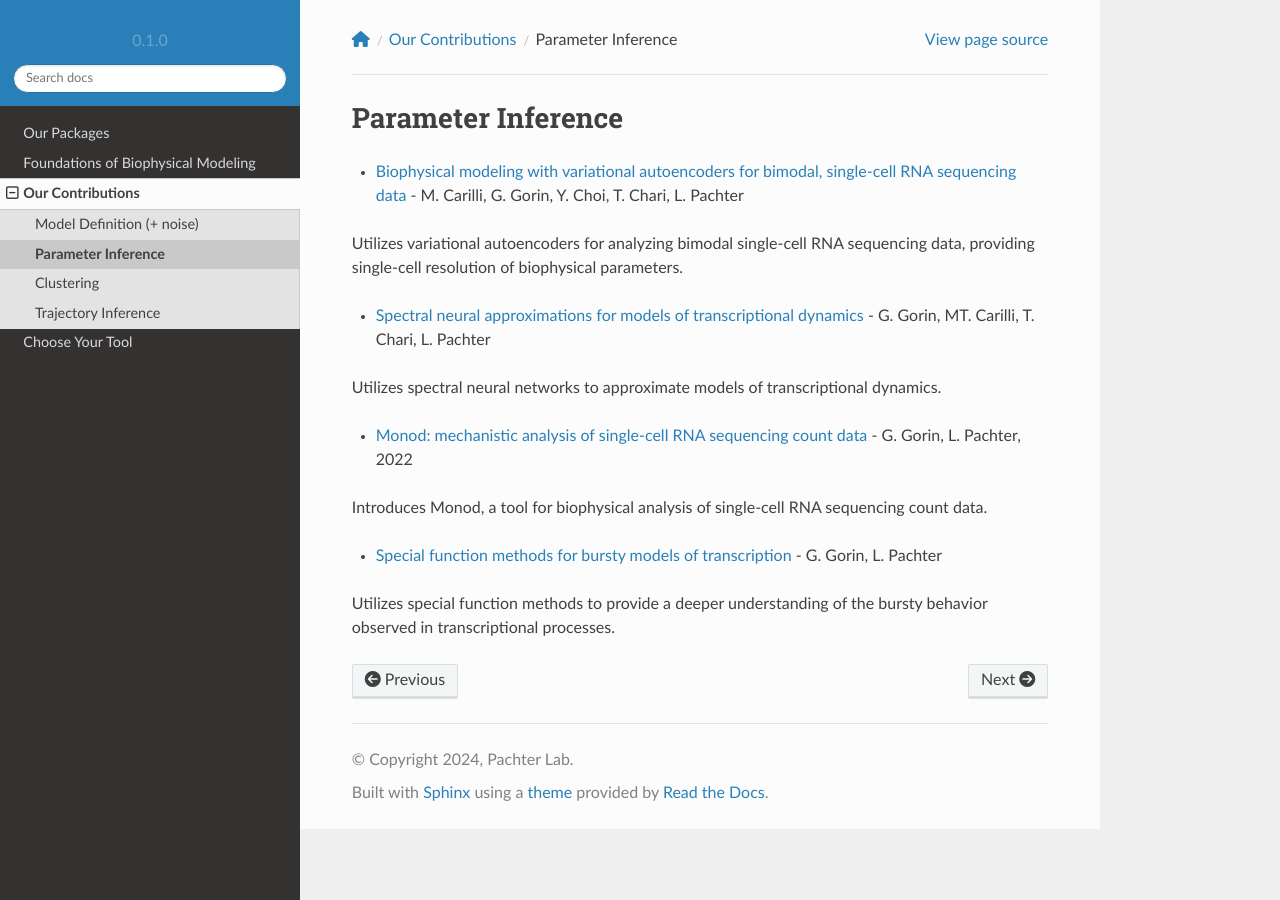
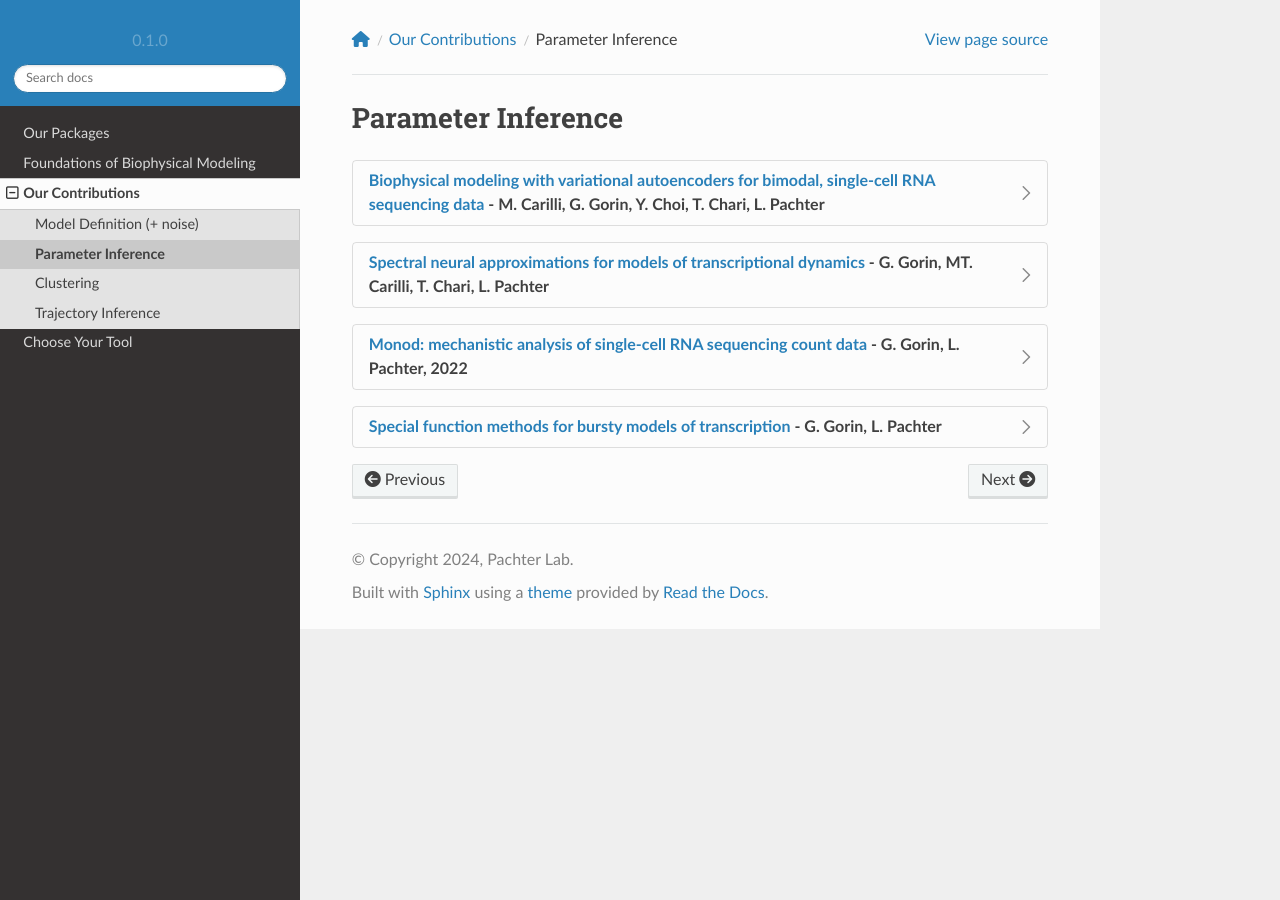
Before and after one commit to pachterlab/biophysics, a Sphinx documentation site: the page built from docs/source/contributions_parameter_inference.rst, in a window 1280 px wide. Built offline with Sphinx 7.4.7 and the Read the Docs theme 2.0.0, drawn with Linux system fonts in a browser that asks for light colours; nearby versions of some CDN libraries; pages that are not in the unit, such as notebooks, are missing from menus; part of the change alters nothing that is shown.

Commit message:
Update contributions_parameter_inference.rst

```diff
--- a/docs/source/contributions_parameter_inference.rst
+++ b/docs/source/contributions_parameter_inference.rst
@@ -1,18 +1,57 @@
 Parameter Inference
 =================================================================
 
-* `Biophysical modeling with variational autoencoders for bimodal, single-cell RNA sequencing data <https://www.biorxiv.org/content/10.1101/2023.01.13.523995v1>`_ - M. Carilli, G. Gorin, Y. Choi, T. Chari, L. Pachter
+.. dropdown:: `Biophysical modeling with variational autoencoders for bimodal, single-cell RNA sequencing data <https://www.biorxiv.org/content/10.1101/2023.01.13.523995v1>`_ - M. Carilli, G. Gorin, Y. Choi, T. Chari, L. Pachter
 
-Utilizes variational autoencoders for analyzing bimodal single-cell RNA sequencing data, providing single-cell resolution of biophysical parameters.
+  .. grid:: 2
 
-* `Spectral neural approximations for models of transcriptional dynamics <https://www.biorxiv.org/content/10.1101/2022.06.16.496448v2.full.pdf>`_ - G. Gorin, MT. Carilli, T. Chari, L. Pachter
+    .. grid-item::  Utilizes variational autoencoders for analyzing bimodal single-cell RNA sequencing data, providing single-cell resolution of biophysical parameters.
 
-Utilizes spectral neural networks to approximate models of transcriptional dynamics.
 
-* `Monod: mechanistic analysis of single-cell RNA sequencing count data <https://doi.org/10.1101/2022.06.11.495771>`_ - G. Gorin, L. Pachter, 2022
+    .. grid-item::
 
-Introduces Monod, a tool for biophysical analysis of single-cell RNA sequencing count data.
+      .. image:: ./figures/biVI.png
+                        :width: 250
+                        :align: center
+                        :alt: Transcription model diagrams
 
-* `Special function methods for bursty models of transcription <https://doi.org/10.1103/PhysRevE.102.022409>`_ - G. Gorin, L. Pachter
 
-Utilizes special function methods to provide a deeper understanding of the bursty behavior observed in transcriptional processes.
+.. dropdown:: `Spectral neural approximations for models of transcriptional dynamics <https://www.biorxiv.org/content/10.1101/2022.06.16.496448v2.full.pdf>`_ - G. Gorin, MT. Carilli, T. Chari, L. Pachter
+
+  .. grid:: 2
+
+    .. grid-item::  Utilizes spectral neural networks to approximate models of transcriptional dynamics.
+
+    .. grid-item::
+
+      .. image:: ./figures/spectral_neural.png
+                        :width: 250
+                        :align: center
+                        :alt: Transcription model diagrams
+
+
+.. dropdown:: `Monod: mechanistic analysis of single-cell RNA sequencing count data <https://doi.org/10.1101/2022.06.11.495771>`_ - G. Gorin, L. Pachter, 2022
+
+  .. grid:: 2
+
+    .. grid-item::  Introduces Monod, a tool for biophysical analysis of single-cell RNA sequencing count data.
+
+    .. grid-item::
+
+      .. image:: ./figures/monod.png
+                        :width: 250
+                        :align: center
+                        :alt: Transcription model diagrams
+
+.. dropdown:: `Special function methods for bursty models of transcription <https://doi.org/10.1103/PhysRevE.102.022409>`_ - G. Gorin, L. Pachter
+
+  .. grid:: 2
+
+    .. grid-item::  Utilizes special function methods to provide a deeper understanding of the bursty behavior observed in transcriptional processes.
+
+    .. grid-item::
+
+      .. image:: ./figures/special_functions.png
+                        :width: 250
+                        :align: center
+                        :alt: Transcription model diagrams
```
